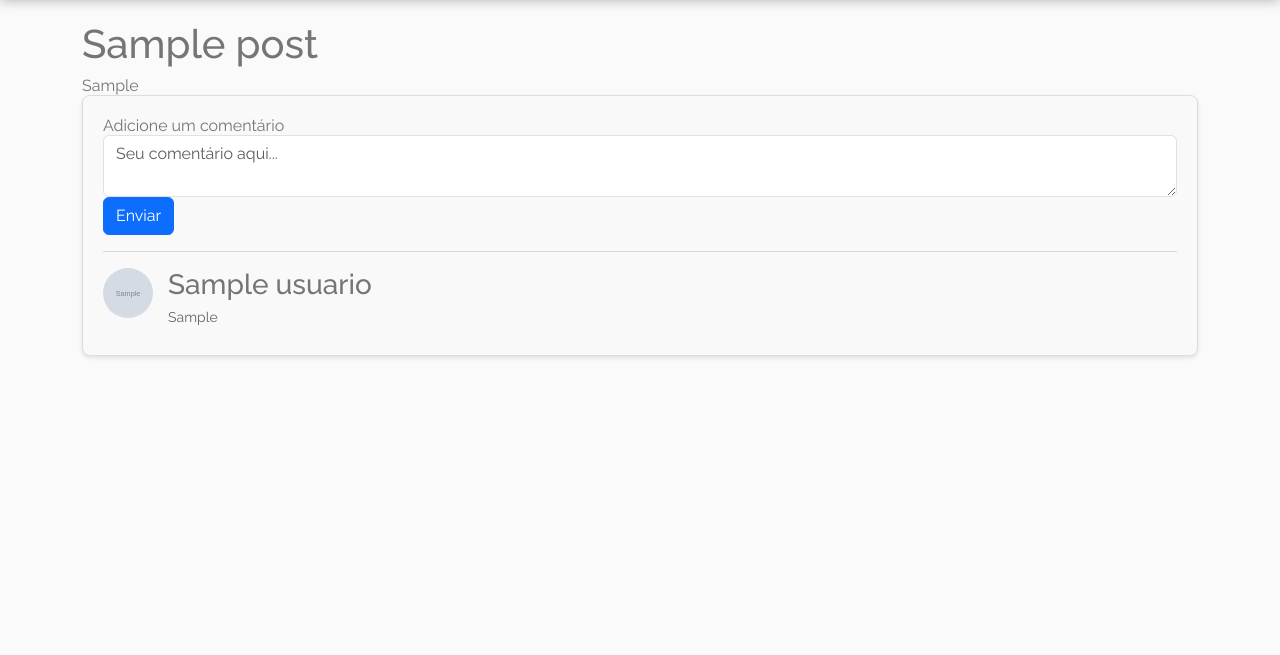
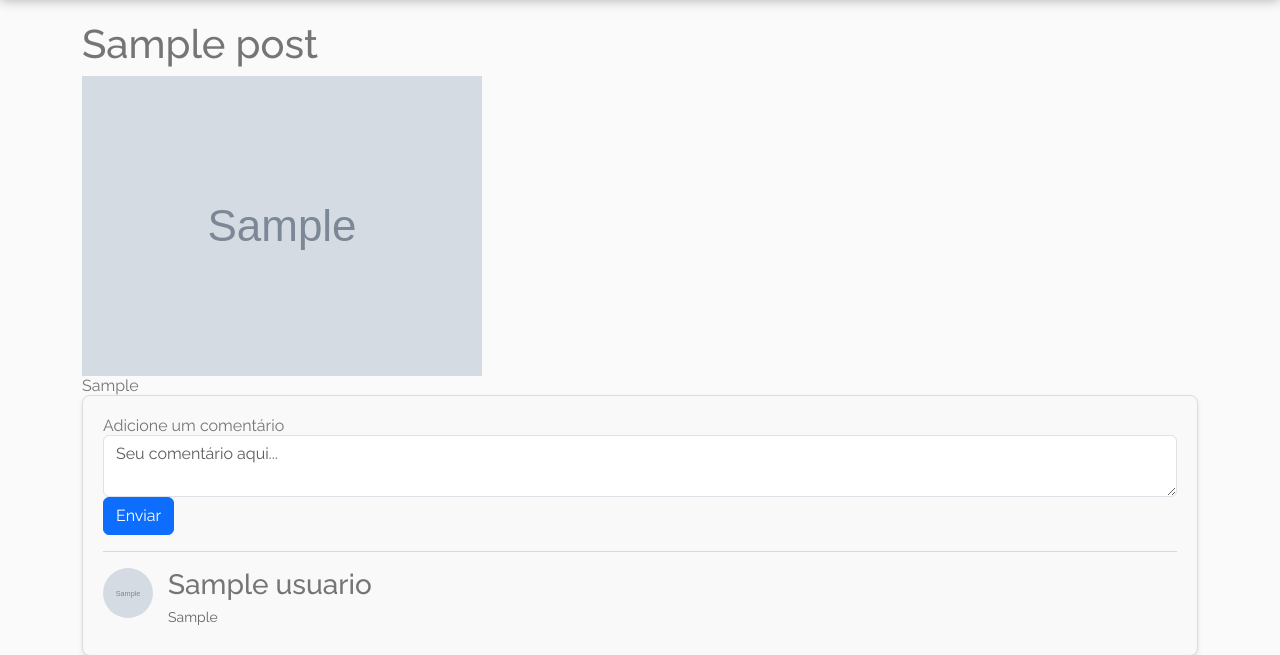
Before and after one commit to jvitor-alol/Saude-Solidaria, a Flask app: page /post/1 in a window 1280 px wide. Shown: the part 73-728 px from the top of the page. Run offline with Flask 3, Linux system fonts and the light colour scheme; tables that the repository leaves empty hold one stand-in row (values such as "Sample post"); grey boxes marked "Sample" are stand-in pictures; some libraries are stand-ins or nearby versions.

Commit message:
`feat`(post.html): add foto de capa em todo post

```diff
--- a/src/app/templates/post.html
+++ b/src/app/templates/post.html
@@ -2,6 +2,7 @@
 {% block content %}
 <div class="container content">
     <h1>{{ post.titulo }}</h1>
+    <img style="max-width: fit-content;" src="{{ post.foto_cover }}" alt="Imagem de capa">
     <div>
         {{ post.conteudo | safe }}
     </div>
```
